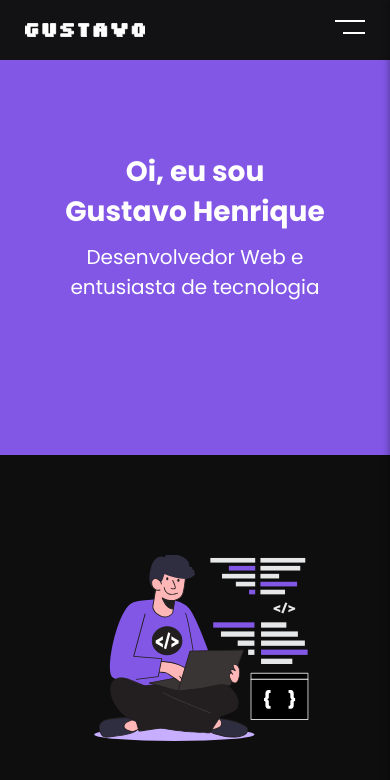
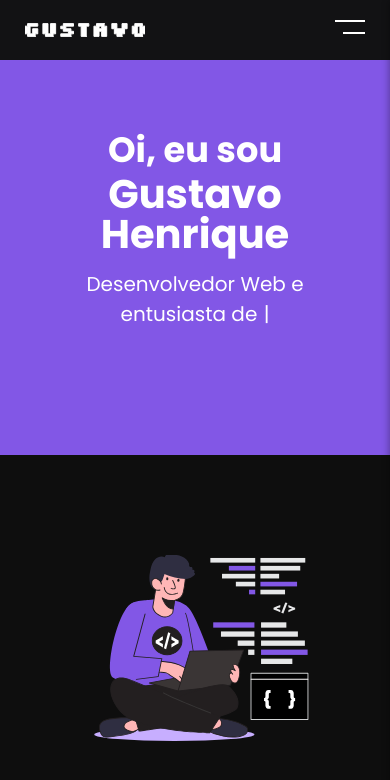
Before and after one commit to Gustavohps10/portifolio, a React (Create React App) app: page / in a window 390 px wide. Shown: the top 780 px of the page. Built offline with nearby package versions, Linux system fonts and the light colour scheme.

Commit message:
Added - typewriter effect

```diff
--- a/package.json
+++ b/package.json
@@ -27,6 +27,7 @@
     "scrollreveal": "^4.0.9",
     "scss": "^0.2.4",
     "typescript": "^4.4.2",
+    "typewriter-effect": "^2.19.0",
     "web-vitals": "^2.1.0"
   },
   "scripts": {
--- a/src/pages/Home.tsx
+++ b/src/pages/Home.tsx
@@ -16,6 +16,7 @@ import {useEffect, useRef, useState} from "react";
 import Projects from '../data/projects.json'
 
 import scrollreveal from 'scrollreveal'
+import Typewriter from "typewriter-effect"
 
 export function Home(){
     const sectionsContainer = useRef<HTMLDivElement | null>(null);
@@ -99,12 +100,21 @@ export function Home(){
 
           <section id="home">
               <aside>
-                  <div>
-                      <h1>Oi, eu sou
-                      <br/>Gustavo Henrique</h1>
-                      <p>
-                        Desenvolvedor Web e entusiasta de tecnologia
-                      </p>
+                  <div className="introduction">
+                      <h1>Oi, eu sou </h1>
+                      <h2>Gustavo Henrique</h2>
+                        <Typewriter
+                          options={{
+                            loop: true,
+                          }}
+                          onInit={(typewriter) => {
+                            typewriter
+                              .typeString('Desenvolvedor Web e entusiasta de tecnologia!')
+                              .pauseFor(2500)
+                              .deleteAll()
+                              .start();
+                          }}
+                        />
                   </div>
               </aside>
               <div>
--- a/src/styles/home.scss
+++ b/src/styles/home.scss
@@ -65,14 +65,24 @@ section#home{
         justify-content: center;
         align-items: center;
 
+        .introduction{
+            width: 90%;
+
             h1{
-            line-height: 65px;
-            font-size: 60px;
+                font-size: 4rem;
+                line-height: 3.5rem;
             }
 
-        p{
-            margin-top: 10px;
+            h2{
+                line-height: 65px;
+                font-size: 4.2rem;
+            }
+
+            .Typewriter{
+                margin-top: 15px;
                 font-size: 30px;
+            }
+
         }
 
     }
@@ -406,15 +416,26 @@ section#social{
             width: 100%;
             height: 55%;
 
+            .introduction{
+                width: 100%;
                 h1{
-                font-size: 50px;
+                    font-size: 2.8rem;
+                    line-height: 3.2rem;
                     text-align: center;
                 }
 
-            p{
-                font-size: 30px;
+                h2{
+                    font-size: 3rem;
+                    line-height: 50px;
                     text-align: center;
                 }
+
+                .Typewriter{
+                    font-size: 25px;
+                    text-align: center;
+                }
+            }
+
         }
 
         > div{
@@ -501,18 +522,23 @@ section#social{
 
 }
 
-
 @media (max-width: 570px){
     section#home{
         aside{
 
+            .introduction{
                 h1{
-                font-size: 40px;
-                line-height: 40px;
+                    font-size: 2.6rem;
                 }
 
-            p{
-                font-size: 25px;
+                h2{
+                    line-height: 45px;
+                    font-size: 2.8rem;
+                }
+
+                .Typewriter{
+                    font-size: 22px;
+                }
             }
 
             img{
@@ -542,13 +568,20 @@ section#social{
     section#home{
         aside{
 
+            .introduction{
                 h1{
-                font-size: 28px;
-                line-height: 40px;
+                    font-size: 2.2rem;
+                    line-height: 3rem;
                 }
 
-            p{
+                h2{
+                    line-height: 40px;
+                    font-size: 2.5rem;
+                }
+
+                .Typewriter{
                     font-size: 20px;
+                }
             }
 
             img{
@@ -599,6 +632,27 @@ section#social{
 }
 
 @media (max-width: 385px){
+
+    section#home{
+        aside{
+
+            .introduction{
+                h1{
+                    font-size: 2rem;
+                }
+
+                h2{
+                    line-height: 40px;
+                    font-size: 2.2rem;
+                }
+
+                .Typewriter{
+                    font-size: 18px;
+                }
+            }
+        }
+    }
+
     section#skills{
         .content{
             .technologies{
```
Also changed, not shown: 1 other file (tests, documents, lock files or other folders). Lines whose indentation alone changed are shown as unchanged.
